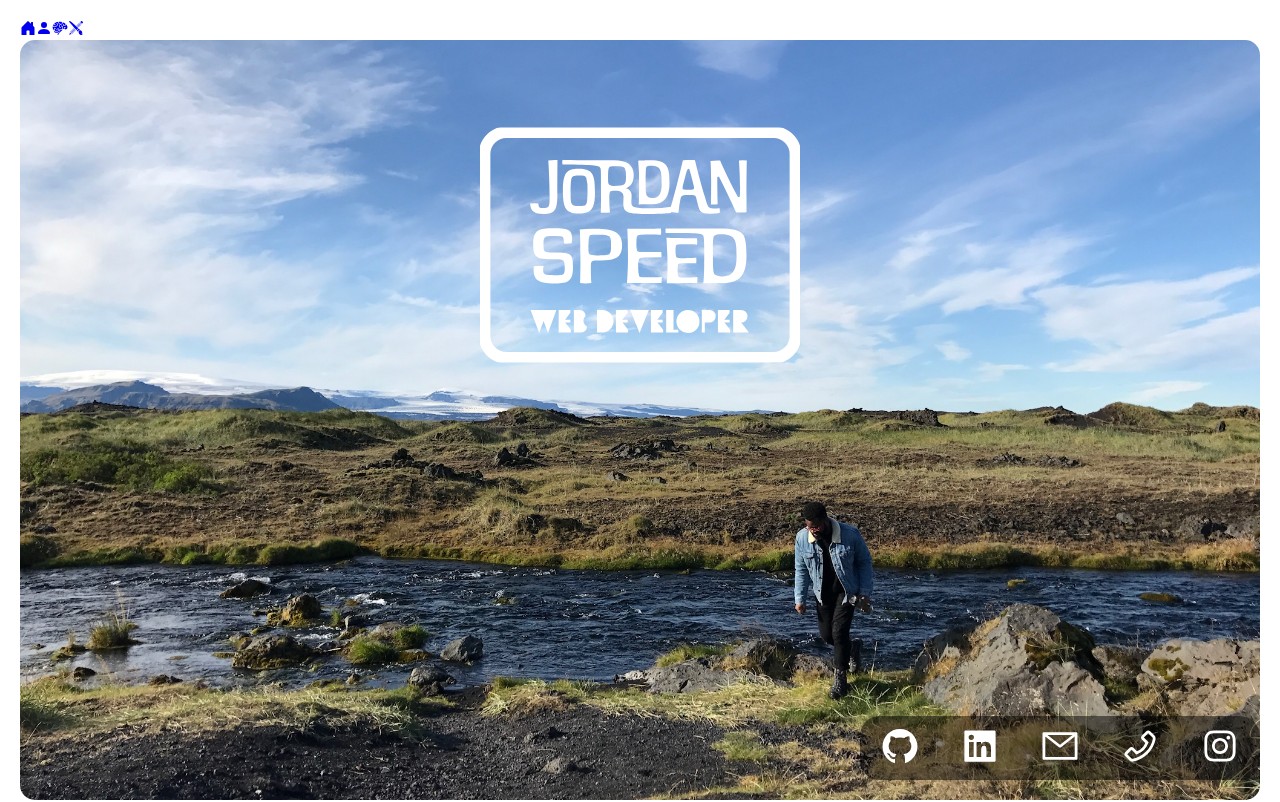
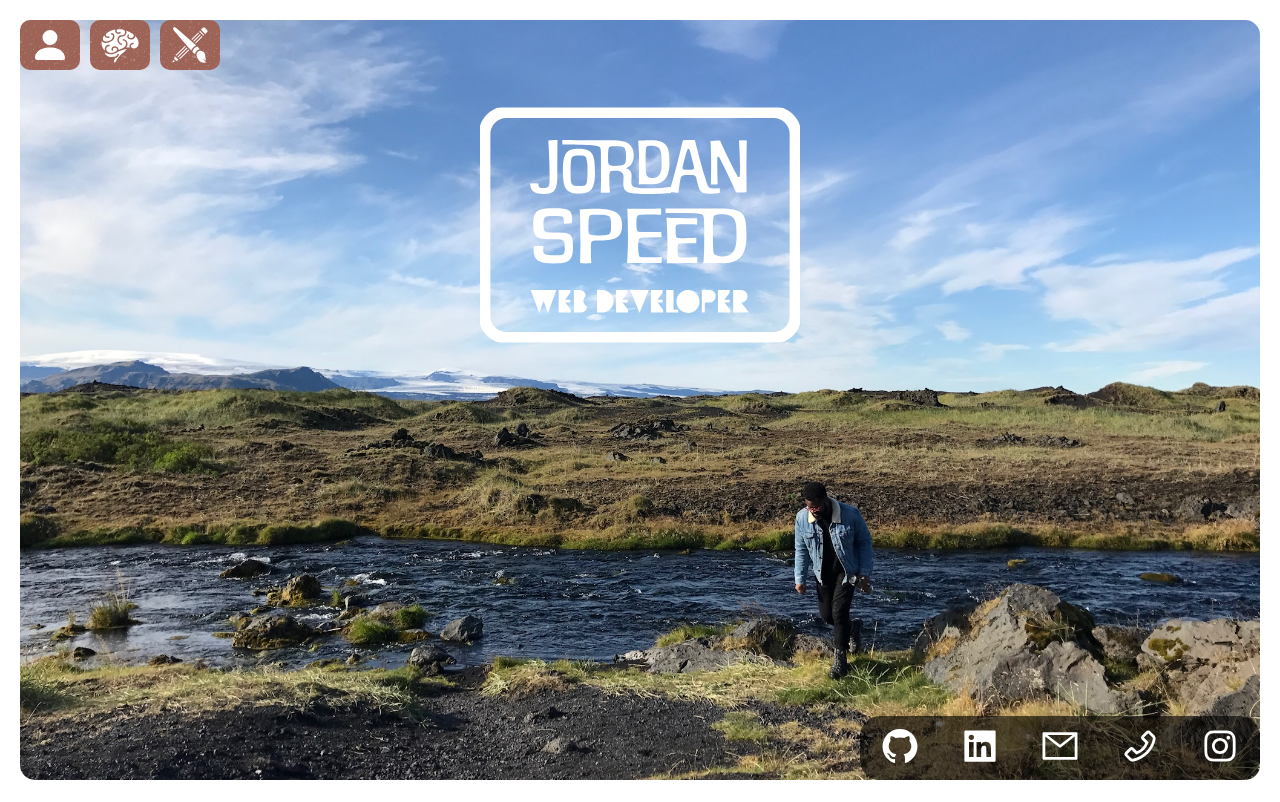
Before and after one commit to JSpeed8th/Resume-2022, a React (Create React App) app: page / in a window 1280 px wide. Shown: the top 802 px of the page. Built offline with nearby package versions, Linux system fonts and the light colour scheme.

Commit message:
Completed desktop development.

```diff
--- a/src/components/Header.js
+++ b/src/components/Header.js
@@ -1,3 +1,5 @@
+import '../styles/Header.css'
+
 import { BsFillPersonFill, BsFillHouseDoorFill  } from "react-icons/bs";
 import { GiWeightLiftingUp, GiBrain, GiPencilBrush } from "react-icons/gi";
 
@@ -6,9 +8,9 @@ const Header = () => {
     return (
         <header className='header'>
             <nav className='header-links-wrapper'>
-                <a className='header-link' href='#header'>
+                {/* <a className='header-link' href='#header'>
                     <BsFillHouseDoorFill className='header-icon' />
-                </a>
+                </a> */}
                 <a className='header-link' href='#about'>
                     <BsFillPersonFill className='header-icon' />
                 </a>
--- a/src/index.css
+++ b/src/index.css
@@ -1,4 +1,8 @@
 @import "~react-image-gallery/styles/css/image-gallery.css";
+
+html {
+  scroll-behavior: smooth;
+}
 
 body {
   margin: 0;
--- /dev/null
+++ b/src/styles/Header.css
@@ -0,0 +1,36 @@
+ .header-links-wrapper {
+     padding: 0;
+     padding-bottom: 10px;
+     /* position: fixed; */
+     position: absolute;
+     top: 20px;
+     z-index: 100;
+ }
+
+ .header-link {
+     display: inline-flex;
+     justify-content: center;
+     align-items: center;
+    background-color: #9d6357;
+    /* box-shadow: 4px 4px 8px #482e28b8; */
+    background-image: url('../assets/textures/concrete-texture.png');
+    color: #fff;
+    border-radius: 10px;
+    margin-right: 10px;
+    padding: 5px 10px;
+    text-transform: uppercase;
+    text-decoration: none;
+    transition: .2s;
+ }
+
+ .header-link:hover,
+ .header-link:focus,
+ .header-link:active {
+     background-color: #72483f;
+ }
+
+ .header-icon {
+     width: 40px;
+     height: 40px;
+     fill: #fff;
+ }
--- a/src/styles/Navbar.css
+++ b/src/styles/Navbar.css
@@ -7,7 +7,7 @@
 }
 
 .navbar {
-    background: rgba(0, 0, 0, 0.502);
+    background: rgb(0 0 0 / 62%);
     text-align: center;
     /* border-top-left-radius: 20px; */
     border-radius: 20px;
--- a/src/styles/Projects.css
+++ b/src/styles/Projects.css
@@ -43,10 +43,10 @@
 .projects-wrapper {
     display: grid;
     grid-template-columns: 1fr 1fr;
-    grid-gap: 5px;
+    grid-gap: 20px;
     width: fit-content;
     height: fit-content;
-    border-radius: 10px;
+    /* border-radius: 10px; */
     overflow: hidden;
     padding: 0;
     padding-left: 30px;
@@ -58,16 +58,17 @@
 }
 
 .project-button {
-    height: 200px;
-    width: 250px;
+    height: 175px;
+    width: 225px;
     border: 0;
     transition: .2s;
     cursor: pointer;
+    border-radius: 10px;
 }
 
 .project-button:hover,
 .project-button:focus,
 .project-button:active {
     transform: scale(.9);
-    border-radius: 10px;
+    /* border-radius: 10px; */
 }
```
